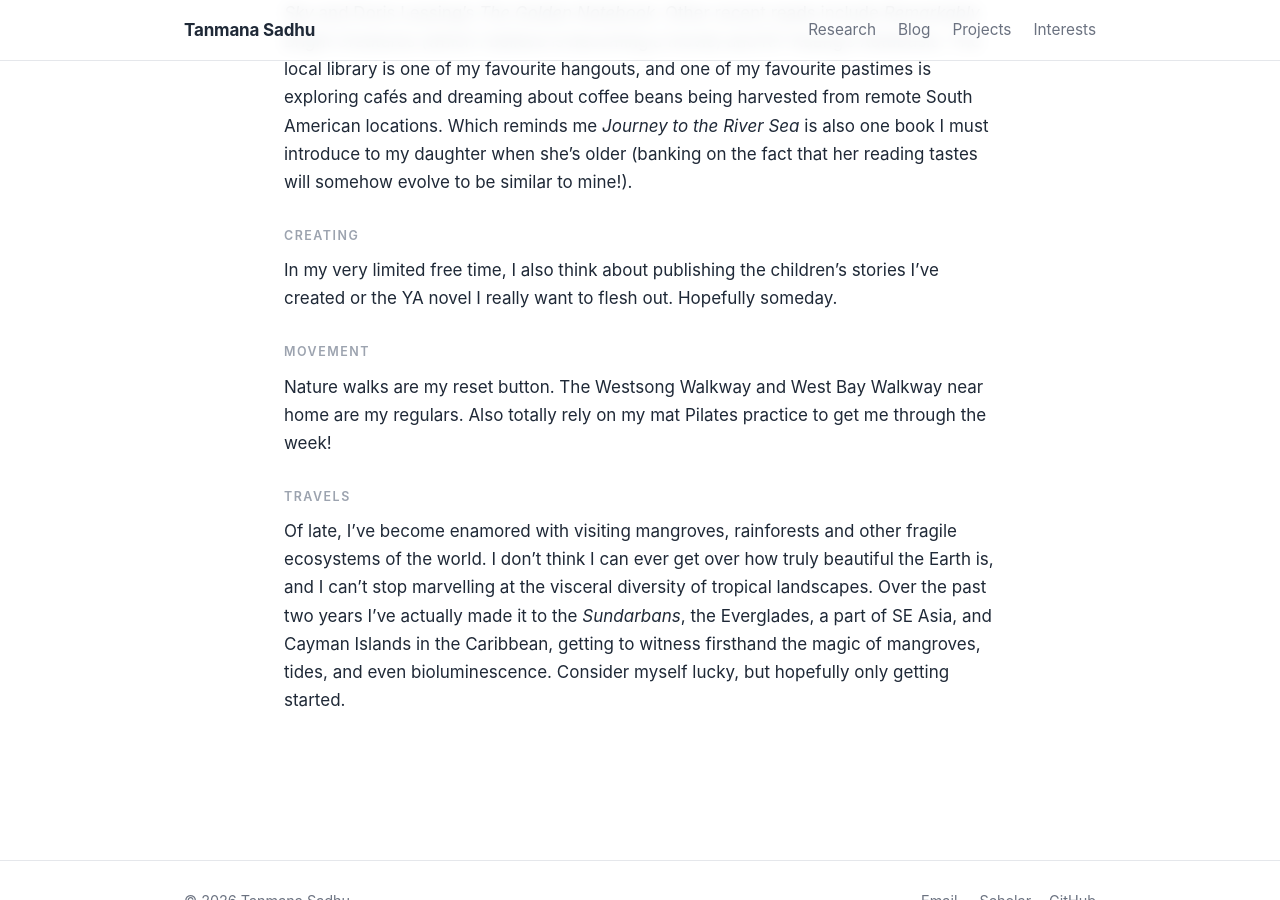
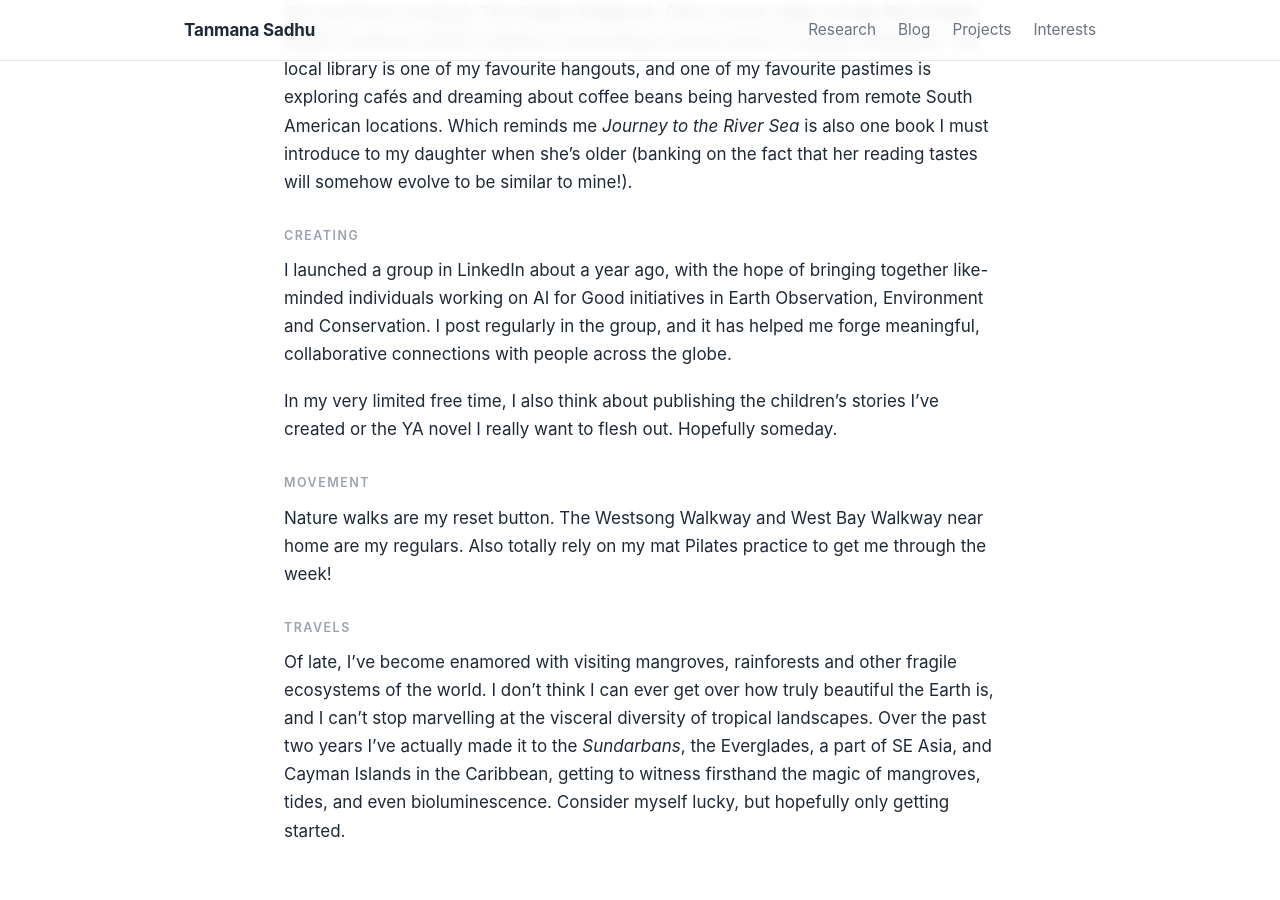
Before and after one commit to tanmana5/tanmana5.github.io, a Jekyll site: the page built from interests.md, in a window 1280 px wide and 900 px high, scrolled down 358 px. Built offline with Jekyll 4.4.1, drawn with Linux system fonts in a browser that asks for light colours.

Commit message:
Fill in Interests page

```diff
--- a/interests.md
+++ b/interests.md
@@ -15,6 +15,8 @@ I would probably categorize my favourites as science fiction, YA, and the classi
 
 <p class="section-title">Creating</p>
 
+I launched a group in LinkedIn about a year ago, with the hope of bringing together like-minded individuals working on AI for Good initiatives in Earth Observation, Environment and Conservation. I post regularly in the group, and it has helped me forge meaningful, collaborative connections with people across the globe.
+
 In my very limited free time, I also think about publishing the children's stories I've created or the YA novel I really want to flesh out. Hopefully someday.
 
 <p class="section-title">Movement</p>
```
